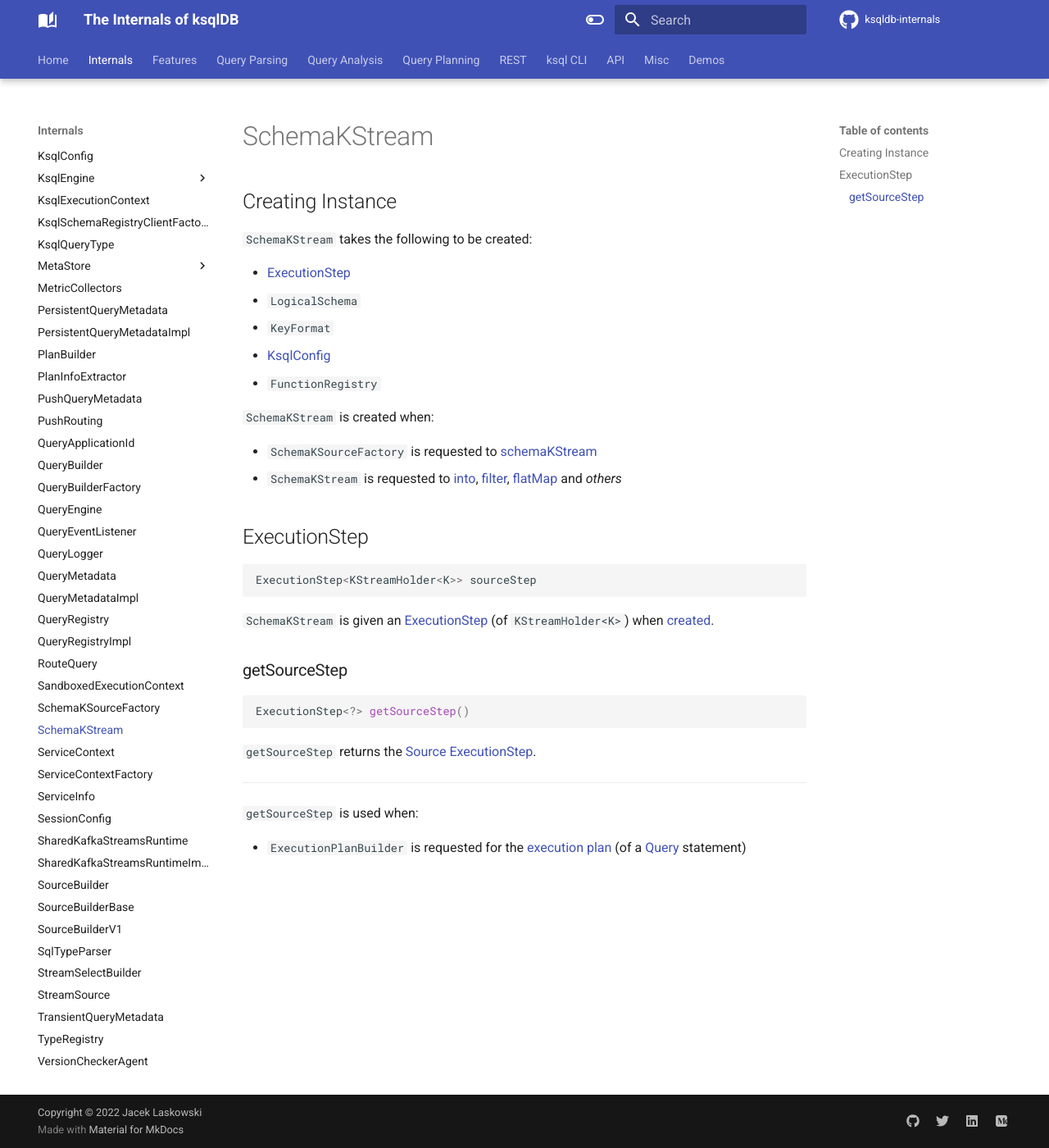
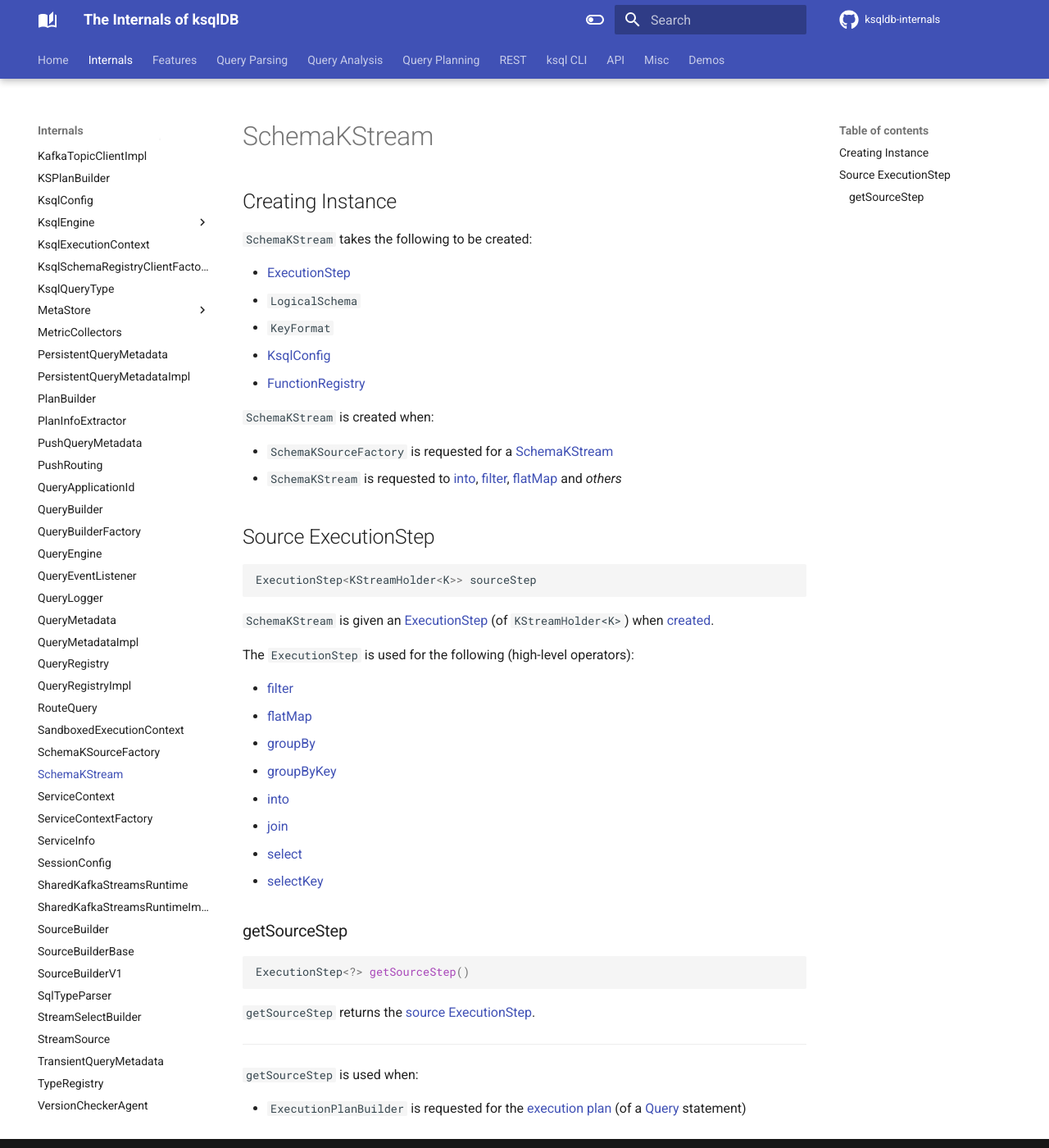
Before and after one commit to japila-books/ksqldb-internals, an MkDocs documentation site: the page built from docs/SchemaKStream.md, in a window 1280 px wide and 1400 px high. Shown: the whole window at 82% size. Built offline with MkDocs 1.6.1 and Material for MkDocs 9.7.7, drawn with Linux system fonts in a browser that asks for light colours; comment, search, counter and statistics services are not loaded.

Commit message:
SchemaKStream

````diff
--- a/docs/SchemaKStream.md
+++ b/docs/SchemaKStream.md
@@ -8,14 +8,14 @@
 * <span id="schema"> `LogicalSchema`
 * <span id="keyFormat"> `KeyFormat`
 * <span id="ksqlConfig"> [KsqlConfig](KsqlConfig.md)
-* <span id="functionRegistry"> `FunctionRegistry`
+* <span id="functionRegistry"> [FunctionRegistry](FunctionRegistry.md)
 
 `SchemaKStream` is created when:
 
-* `SchemaKSourceFactory` is requested to [schemaKStream](SchemaKSourceFactory.md#schemaKStream)
+* `SchemaKSourceFactory` is requested for a [SchemaKStream](SchemaKSourceFactory.md#schemaKStream)
 * `SchemaKStream` is requested to [into](#into), [filter](#filter), [flatMap](#flatMap) and _others_
 
-## <span id="sourceStep"> ExecutionStep
+## <span id="sourceStep"><span id="getSourceStep"> Source ExecutionStep
 
 ```java
 ExecutionStep<KStreamHolder<K>> sourceStep
@@ -23,13 +23,24 @@ ExecutionStep<KStreamHolder<K>> sourceStep
 
 `SchemaKStream` is given an [ExecutionStep](ExecutionStep.md) (of `KStreamHolder<K>`) when [created](#creating-instance).
 
-### <span id="getSourceStep"> getSourceStep
+The `ExecutionStep` is used for the following (high-level operators):
+
+* [filter](#filter)
+* [flatMap](#flatMap)
+* [groupBy](#groupBy)
+* [groupByKey](#groupByKey)
+* [into](#into)
+* [join](#join)
+* [select](#select)
+* [selectKey](#selectKey)
+
+### getSourceStep
 
 ```java
 ExecutionStep<?> getSourceStep()
 ```
 
-`getSourceStep` returns the [Source ExecutionStep](#sourceStep).
+`getSourceStep` returns the [source ExecutionStep](#sourceStep).
 
 ---
 
````
Also changed, not shown: docs/EngineExecutor.md (+18 -16 lines), docs/SchemaKSourceFactory.md (+13 -5 lines), docs/planner/DataSourceNode.md (+1 -1 lines), docs/planner/LogicalPlanner.md (+6 -6 lines).
